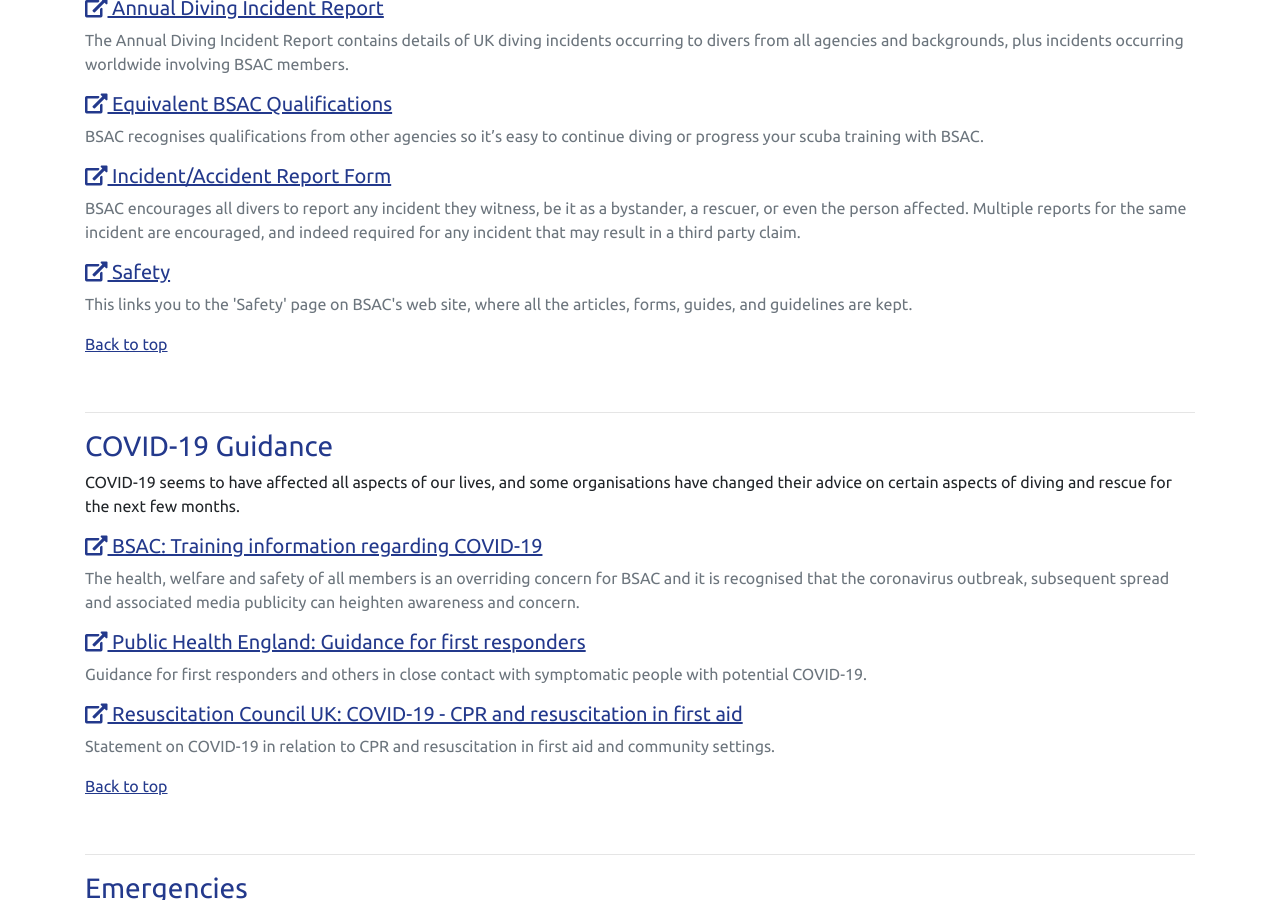
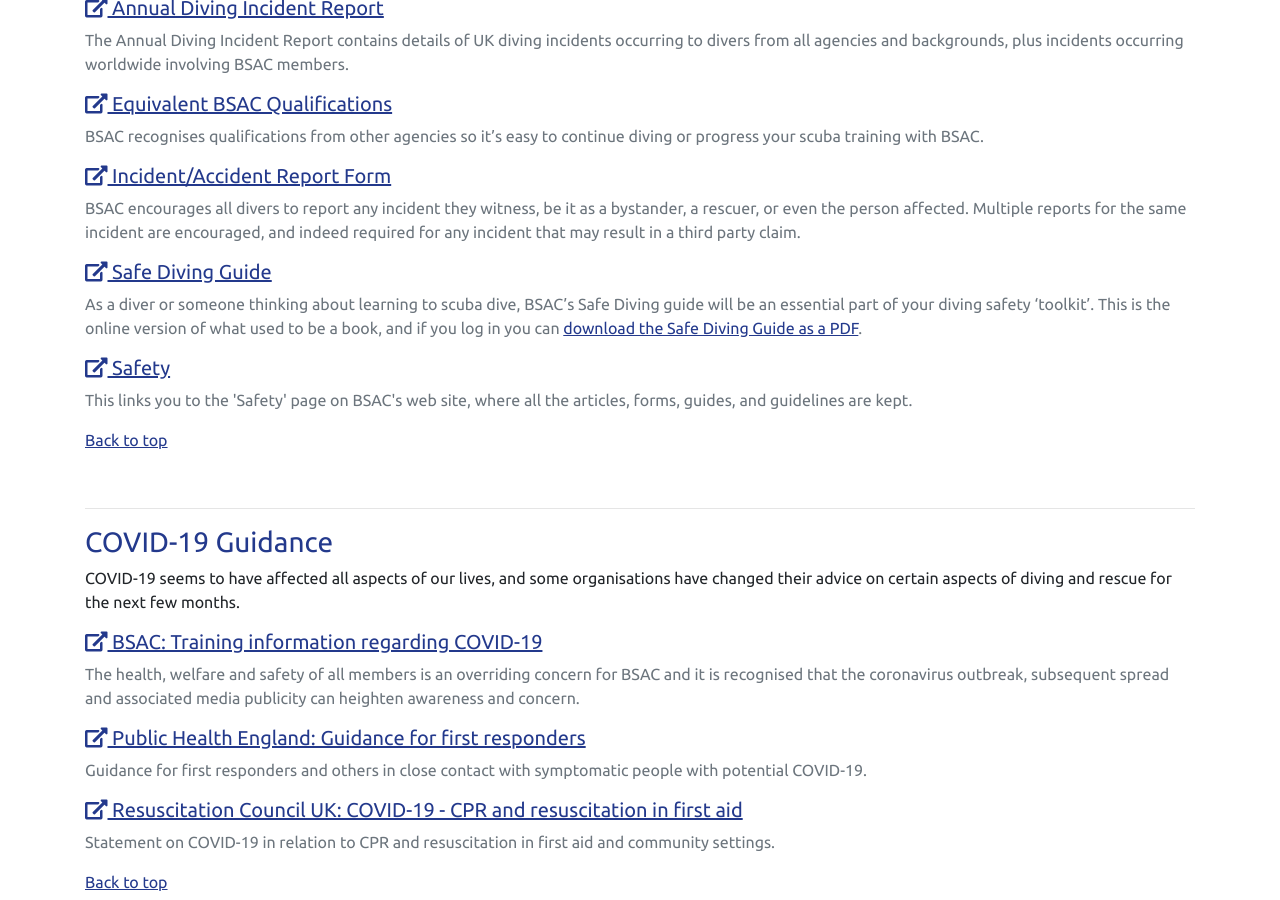
Before and after one commit to RUBSAC/rubsac.github.io, a Jekyll site: the page built from links.html, in a window 1280 px wide and 900 px high, scrolled down 541 px. Built offline with Jekyll 4.4.1, drawn with Linux system fonts in a browser that asks for light colours; nearby versions of some CDN libraries; comment, search, counter and statistics services are not loaded.

Commit message:
Added BSAC's Safe Diving Guide to links page

```diff
--- a/links.html
+++ b/links.html
@@ -52,6 +52,17 @@
                         BSAC encourages all divers to report any incident they witness, be it as a bystander,
                         a rescuer, or even the person affected. Multiple reports for the same incident are
                         encouraged, and indeed required for any incident that may result in a third party claim.
+                    </p>
+
+                    <h5>
+                        <a href="https://www.bsac.com/safety/bsacs-safe-diving-guide/" target="_blank"><i class="fas fa-external-link-alt"></i>
+                            Safe Diving Guide</a>
+                    </h5>
+                    <p class="text-muted">
+                        As a diver or someone thinking about learning to scuba dive, BSAC’s Safe Diving guide will be
+                        an essential part of your diving safety ‘toolkit’. This is the online version of what used to
+                        be a book, and if you log in you can <a href="https://www.bsac.com/document/download-safe-diving-guide-pdf/"
+                            target="_blank">download the Safe Diving Guide as a PDF</a>.
                     </p>
 
                     <h5>
```
